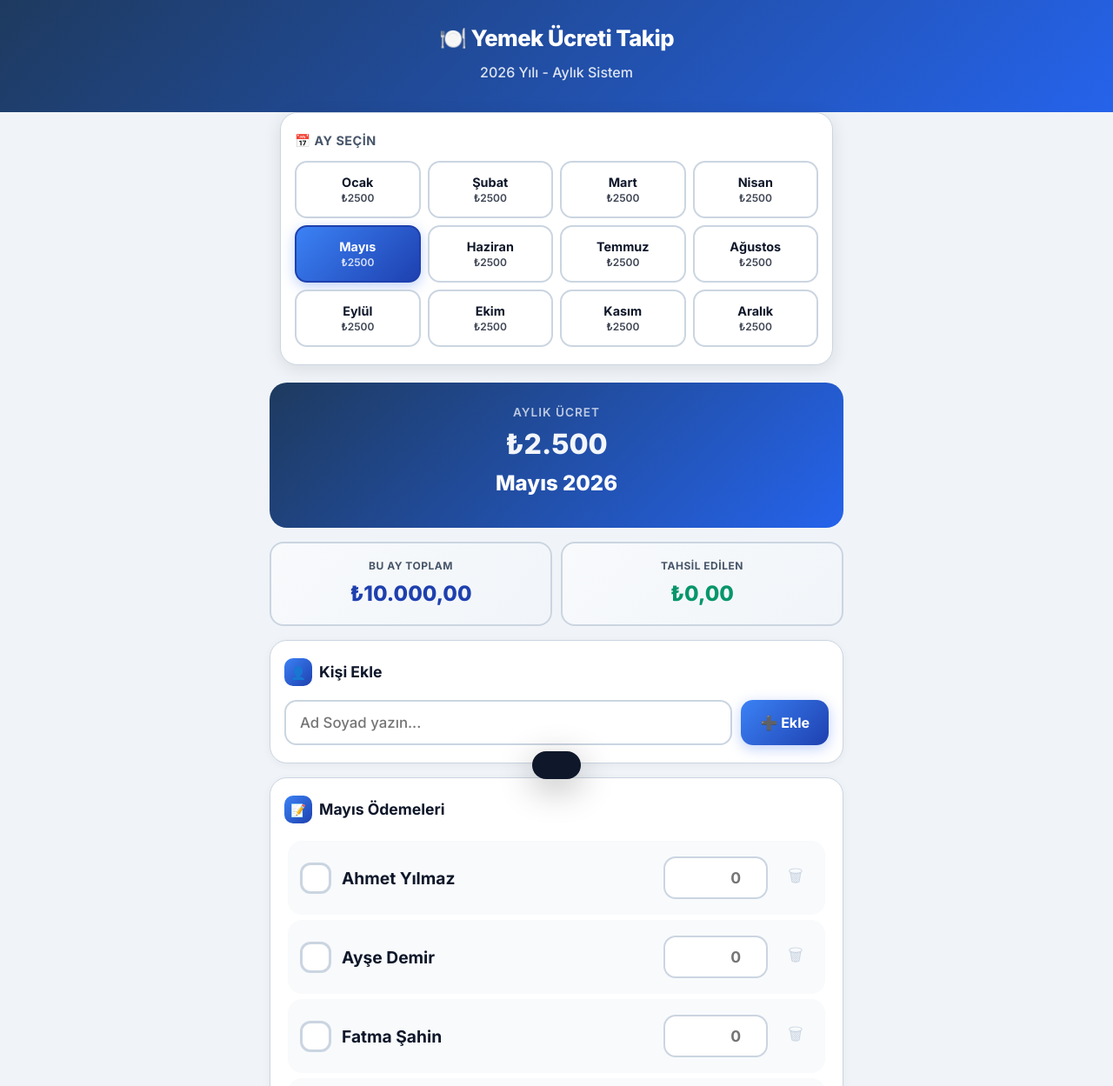
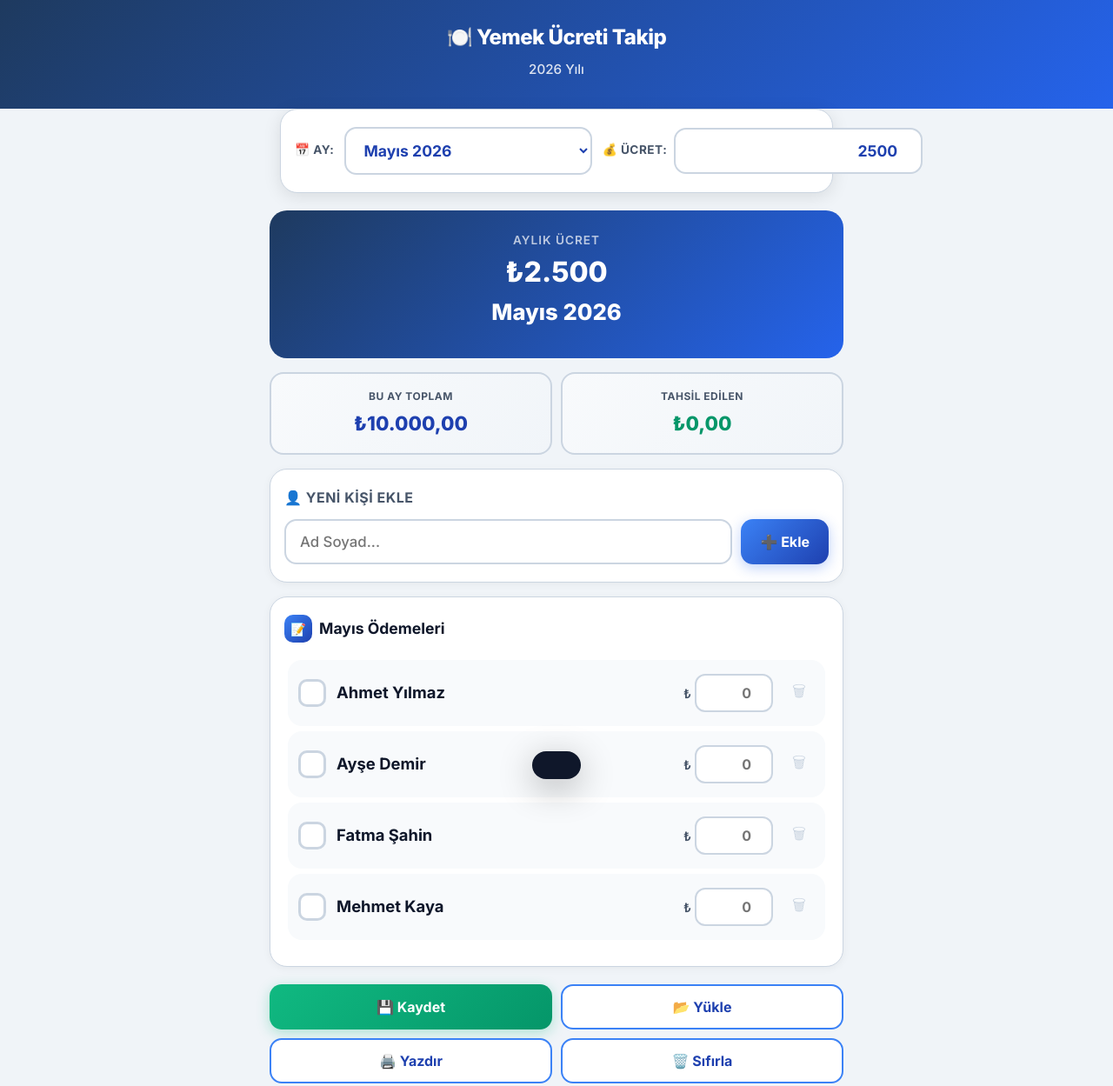
Before and after one commit to cedideabaliogluaihl/yemektakip, a plain HTML site: page index.html in a window 1280 px wide. Shown: the top 1249 px of the page at 87% size. Drawn offline with Linux system fonts and the light colour scheme.

Commit message:
Update index.html

```diff
--- a/index.html
+++ b/index.html
@@ -40,23 +40,21 @@
             color: white;
             padding: 24px 16px 32px;
             text-align: center;
-            position: relative;
-            overflow: hidden;
         }
         .header h1 {
-            font-size: 1.6rem;
+            font-size: 1.5rem;
             font-weight: 800;
             letter-spacing: -0.5px;
         }
         .header p {
-            font-size: 1rem;
+            font-size: 0.95rem;
             opacity: 0.85;
             margin-top: 6px;
             font-weight: 500;
         }
 
-        /* MONTH SELECTOR */
-        .month-selector {
+        /* MONTH SELECTOR - DROPDOWN */
+        .month-bar {
             background: var(--card);
             border-radius: 20px;
             padding: 20px 16px;
@@ -65,82 +63,90 @@
             z-index: 2;
             box-shadow: 0 4px 20px rgba(0,0,0,0.1);
             border: 1px solid var(--border);
+            display: flex;
+            gap: 12px;
+            align-items: center;
+            flex-wrap: wrap;
         }
-        .month-selector h3 {
-            font-size: 0.9rem;
+        .month-bar label {
+            font-size: 0.85rem;
             color: var(--text-light);
-            margin-bottom: 12px;
+            font-weight: 700;
             text-transform: uppercase;
             letter-spacing: 0.5px;
-            font-weight: 700;
         }
-        .month-grid {
-            display: grid;
-            grid-template-columns: repeat(3, 1fr);
-            gap: 8px;
-        }
-        @media (min-width: 640px) {
-            .month-grid { grid-template-columns: repeat(4, 1fr); }
-        }
-        .month-btn {
-            padding: 14px 8px;
+        .month-select {
+            flex: 1;
+            min-width: 140px;
+            padding: 14px 16px;
             border: 2px solid var(--border);
             border-radius: 14px;
-            background: white;
-            font-size: 0.9rem;
-            font-weight: 700;
-            cursor: pointer;
-            transition: all 0.2s;
-            text-align: center;
-            font-family: inherit;
-            color: var(--text);
-        }
-        .month-btn:hover { border-color: var(--primary-light); }
-        .month-btn.active {
-            background: linear-gradient(135deg, var(--primary-light), var(--primary));
-            color: white;
-            border-color: var(--primary);
-            box-shadow: 0 4px 15px rgba(37,99,235,0.3);
-        }
-        .month-btn .fee {
-            display: block;
-            font-size: 0.75rem;
-            opacity: 0.8;
-            margin-top: 2px;
-            font-weight: 600;
-        }
-
-        /* SECTION */
-        .section {
-            background: var(--card);
-            border-radius: 20px;
-            padding: 20px 16px;
-            margin-bottom: 16px;
-            box-shadow: 0 2px 10px rgba(0,0,0,0.05);
-            border: 1px solid var(--border);
-        }
-        .section-title {
             font-size: 1.1rem;
             font-weight: 700;
-            margin-bottom: 16px;
+            color: var(--primary);
+            background: white;
+            outline: none;
+            cursor: pointer;
+            font-family: inherit;
+        }
+        .month-select:focus {
+            border-color: var(--primary-light);
+            box-shadow: 0 0 0 4px rgba(59,130,246,0.15);
+        }
+        .fee-input-wrap {
             display: flex;
             align-items: center;
             gap: 8px;
-            color: var(--text);
+            flex: 1;
+            min-width: 160px;
         }
-        .section-title .icon {
-            width: 32px;
-            height: 32px;
-            border-radius: 10px;
-            background: linear-gradient(135deg, var(--primary-light), var(--primary));
-            color: white;
-            display: flex;
-            align-items: center;
-            justify-content: center;
-            font-size: 0.9rem;
+        .fee-input-wrap label {
+            font-size: 0.85rem;
+            white-space: nowrap;
+        }
+        .fee-input {
+            flex: 1;
+            padding: 14px 12px;
+            border: 2px solid var(--border);
+            border-radius: 14px;
+            font-size: 1.1rem;
+            font-weight: 700;
+            text-align: right;
+            color: var(--primary);
+            outline: none;
+            font-family: inherit;
+        }
+        .fee-input:focus {
+            border-color: var(--primary-light);
         }
 
-        /* STATS - AYLIK */
+        /* CURRENT MONTH DISPLAY */
+        .current-month {
+            background: linear-gradient(135deg, #1e3a5f, #2563eb);
+            color: white;
+            border-radius: 20px;
+            padding: 24px 20px;
+            margin-bottom: 16px;
+            text-align: center;
+        }
+        .current-month h2 {
+            font-size: 1.6rem;
+            font-weight: 800;
+            margin-bottom: 8px;
+        }
+        .current-month .fee-display {
+            font-size: 2rem;
+            font-weight: 800;
+        }
+        .current-month .fee-label {
+            font-size: 0.85rem;
+            opacity: 0.7;
+            font-weight: 600;
+            text-transform: uppercase;
+            letter-spacing: 1px;
+        }
+
+        /* MONTHLY STATS */
         .monthly-stats {
             display: grid;
             grid-template-columns: repeat(2, 1fr);
@@ -162,21 +168,35 @@
             letter-spacing: 0.5px;
         }
         .stat-box .value {
-            font-size: 1.5rem;
+            font-size: 1.4rem;
             font-weight: 800;
             margin-top: 4px;
         }
         .stat-box .value.blue { color: var(--primary); }
         .stat-box .value.green { color: var(--success); }
 
-        /* INPUTS */
-        .input-row {
+        /* ADD PERSON */
+        .add-section {
+            background: var(--card);
+            border-radius: 20px;
+            padding: 20px 16px;
+            margin-bottom: 16px;
+            box-shadow: 0 2px 10px rgba(0,0,0,0.05);
+            border: 1px solid var(--border);
+        }
+        .add-section h3 {
+            font-size: 1rem;
+            font-weight: 700;
+            margin-bottom: 12px;
+            color: var(--text-light);
+            text-transform: uppercase;
+            letter-spacing: 0.5px;
+        }
+        .add-row {
             display: flex;
             gap: 10px;
-            align-items: stretch;
         }
-        .input-row input[type="text"],
-        .input-row input[type="number"] {
+        .add-row input {
             flex: 1;
             padding: 14px 16px;
             border: 2px solid var(--border);
@@ -184,14 +204,12 @@
             font-size: 1.05rem;
             font-weight: 500;
             outline: none;
-            transition: all 0.2s;
             font-family: inherit;
         }
-        .input-row input:focus {
+        .add-row input:focus {
             border-color: var(--primary-light);
             box-shadow: 0 0 0 4px rgba(59,130,246,0.15);
         }
-
         .btn {
             padding: 14px 22px;
             border: none;
@@ -216,8 +234,8 @@
         .btn-danger {
             background: #fee2e2;
             color: var(--danger);
-            font-size: 0.9rem;
-            padding: 10px 16px;
+            font-size: 0.85rem;
+            padding: 8px 12px;
         }
         .btn-success {
             background: linear-gradient(135deg, #10b981, #059669);
@@ -229,44 +247,44 @@
             color: var(--primary);
             border: 2px solid var(--primary-light);
         }
-        .btn-sm { padding: 10px 16px; font-size: 0.9rem; }
 
-        /* CURRENT MONTH DISPLAY */
-        .current-month {
-            background: linear-gradient(135deg, #1e3a5f, #2563eb);
+        /* PEOPLE LIST */
+        .people-section {
+            background: var(--card);
+            border-radius: 20px;
+            padding: 20px 16px;
+            margin-bottom: 16px;
+            box-shadow: 0 2px 10px rgba(0,0,0,0.05);
+            border: 1px solid var(--border);
+        }
+        .people-section h3 {
+            font-size: 1.1rem;
+            font-weight: 700;
+            margin-bottom: 16px;
+            display: flex;
+            align-items: center;
+            gap: 8px;
+        }
+        .people-section h3 .icon {
+            width: 32px;
+            height: 32px;
+            border-radius: 10px;
+            background: linear-gradient(135deg, var(--primary-light), var(--primary));
             color: white;
-            border-radius: 20px;
-            padding: 24px 20px;
-            margin-bottom: 16px;
-            text-align: center;
-        }
-        .current-month h2 {
-            font-size: 1.5rem;
-            font-weight: 800;
-            margin-bottom: 8px;
-        }
-        .current-month .fee-display {
-            font-size: 2rem;
-            font-weight: 800;
-            opacity: 0.95;
-        }
-        .current-month .fee-label {
-            font-size: 0.85rem;
-            opacity: 0.7;
-            font-weight: 600;
-            text-transform: uppercase;
-            letter-spacing: 1px;
+            display: flex;
+            align-items: center;
+            justify-content: center;
+            font-size: 0.9rem;
         }
 
-        /* PERSON ROW */
         .person-list { padding: 4px; }
         .person-row {
             display: flex;
             align-items: center;
             gap: 12px;
-            padding: 16px 12px;
+            padding: 14px 10px;
             border-radius: 16px;
-            transition: background 0.2s;
+            transition: all 0.2s;
             margin-bottom: 6px;
             background: #f8fafc;
             border: 2px solid transparent;
@@ -276,17 +294,17 @@
         .person-row.paid .person-name { color: var(--success); }
 
         .check-box {
-            width: 36px;
-            height: 36px;
+            width: 32px;
+            height: 32px;
             border: 3px solid var(--border);
-            border-radius: 12px;
+            border-radius: 10px;
             display: flex;
             align-items: center;
             justify-content: center;
             cursor: pointer;
             transition: all 0.2s;
             flex-shrink: 0;
-            font-size: 1.2rem;
+            font-size: 1rem;
             font-weight: 800;
             background: white;
         }
@@ -296,23 +314,40 @@
             color: white;
         }
 
+        /* İSİM ALANI - GENİŞ */
         .person-name {
             flex: 1;
-            font-size: 1.2rem;
+            font-size: 1.15rem;
             font-weight: 700;
             min-width: 0;
+            color: var(--text);
+            line-height: 1.3;
+        }
+        .person-name .full-name {
+            display: block;
             overflow: hidden;
             text-overflow: ellipsis;
             white-space: nowrap;
-            color: var(--text);
         }
 
+        /* FİYAT ALANI - DAR */
+        .amount-wrap {
+            display: flex;
+            align-items: center;
+            gap: 4px;
+            flex-shrink: 0;
+        }
+        .amount-wrap .tl {
+            font-size: 0.9rem;
+            color: var(--text-light);
+            font-weight: 600;
+        }
         .amount-box {
-            width: 120px;
-            padding: 12px 14px;
+            width: 90px;
+            padding: 10px 8px;
             border: 2px solid var(--border);
-            border-radius: 14px;
-            font-size: 1.1rem;
+            border-radius: 12px;
+            font-size: 1rem;
             font-weight: 700;
             text-align: right;
             outline: none;
@@ -323,17 +358,17 @@
         .amount-box.paid { background: white; border-color: var(--success); color: var(--success); }
 
         .del-btn {
-            width: 40px;
-            height: 40px;
+            width: 36px;
+            height: 36px;
             border: none;
             background: transparent;
             color: #cbd5e1;
             cursor: pointer;
-            border-radius: 12px;
+            border-radius: 10px;
             display: flex;
             align-items: center;
             justify-content: center;
-            font-size: 1.2rem;
+            font-size: 1.1rem;
             transition: all 0.2s;
             flex-shrink: 0;
         }
@@ -344,24 +379,20 @@
             display: grid;
             grid-template-columns: 1fr 1fr;
             gap: 10px;
-            margin-top: 20px;
+            margin: 20px 0;
         }
         .actions .btn { width: 100%; }
-        @media (min-width: 640px) {
-            .actions { grid-template-columns: repeat(3, 1fr); }
-        }
 
-        /* YEARLY TOTAL - BOTTOM */
+        /* YEARLY TOTAL */
         .yearly-total {
             background: linear-gradient(135deg, #1e3a5f, #2563eb);
             color: white;
             border-radius: 20px;
             padding: 24px 20px;
-            margin-top: 20px;
             text-align: center;
         }
         .yearly-total h3 {
-            font-size: 0.9rem;
+            font-size: 0.85rem;
             text-transform: uppercase;
             letter-spacing: 2px;
             opacity: 0.8;
@@ -369,11 +400,11 @@
             margin-bottom: 8px;
         }
         .yearly-total .amount {
-            font-size: 2.2rem;
+            font-size: 2rem;
             font-weight: 800;
         }
         .yearly-total .detail {
-            font-size: 0.9rem;
+            font-size: 0.85rem;
             opacity: 0.8;
             margin-top: 4px;
             font-weight: 500;
@@ -456,25 +487,29 @@
 <body>
     <div class="header">
         <h1>🍽️ Yemek Ücreti Takip</h1>
-        <p>2026 Yılı - Aylık Sistem</p>
+        <p>2026 Yılı</p>
     </div>
 
     <div class="container">
-        <!-- Month Selector -->
-        <div class="month-selector no-print">
-            <h3>📅 Ay Seçin</h3>
-            <div class="month-grid" id="monthSelector"></div>
+        <!-- Month Selector - Dropdown -->
+        <div class="month-bar no-print">
+            <label>📅 Ay:</label>
+            <select class="month-select" id="monthSelect" onchange="selectMonth(this.value)"></select>
+            <div class="fee-input-wrap">
+                <label>💰 Ücret:</label>
+                <input type="number" class="fee-input" id="feeInput" onchange="updateFee(this.value)">
+            </div>
         </div>
 
         <!-- Current Month Display -->
-        <div class="current-month" id="currentMonthDisplay">
+        <div class="current-month">
             <div class="fee-label">Aylık Ücret</div>
             <div class="fee-display" id="currentFee">₺0</div>
             <h2 id="currentMonthName">Ay Seçin</h2>
         </div>
 
         <!-- Monthly Stats -->
-        <div class="monthly-stats" id="monthlyStats">
+        <div class="monthly-stats">
             <div class="stat-box">
                 <div class="label">Bu Ay Toplam</div>
                 <div class="value blue" id="monthTotal">₺0</div>
@@ -486,23 +521,17 @@
         </div>
 
         <!-- Add Person -->
-        <div class="section no-print">
-            <div class="section-title">
-                <div class="icon">👤</div>
-                Kişi Ekle
-            </div>
-            <div class="input-row">
-                <input type="text" id="newName" placeholder="Ad Soyad yazın..." onkeypress="if(event.key==='Enter') addPerson()">
+        <div class="add-section no-print">
+            <h3>👤 Yeni Kişi Ekle</h3>
+            <div class="add-row">
+                <input type="text" id="newName" placeholder="Ad Soyad..." onkeypress="if(event.key==='Enter') addPerson()">
                 <button class="btn btn-primary" onclick="addPerson()">➕ Ekle</button>
             </div>
         </div>
 
         <!-- People List -->
-        <div class="section" id="peopleSection">
-            <div class="section-title">
-                <div class="icon">📝</div>
-                <span id="peopleTitle">Ödemeler</span>
-            </div>
+        <div class="people-section">
+            <h3><span class="icon">📝</span> <span id="peopleTitle">Ödemeler</span></h3>
             <div class="person-list" id="personList"></div>
         </div>
 
@@ -511,13 +540,14 @@
             <button class="btn btn-success" onclick="exportData()">💾 Kaydet</button>
             <button class="btn btn-outline" onclick="showImport()">📂 Yükle</button>
             <button class="btn btn-outline" onclick="window.print()">🖨️ Yazdır</button>
+            <button class="btn btn-outline" onclick="resetData()">🗑️ Sıfırla</button>
         </div>
 
-        <!-- Yearly Total - Bottom -->
+        <!-- Yearly Total -->
         <div class="yearly-total" id="yearlyTotal">
             <h3>2026 Yıllık Toplam</h3>
             <div class="amount" id="yearlyAmount">₺0</div>
-            <div class="detail" id="yearlyDetail">0 kişi × 12 ay</div>
+            <div class="detail" id="yearlyDetail">0 kişi</div>
         </div>
     </div>
 
@@ -542,10 +572,10 @@
         let monthlyFees = [2500,2500,2500,2500,2500,2500,2500,2500,2500,2500,2500,2500];
         let people = ['Ahmet Yılmaz', 'Mehmet Kaya', 'Ayşe Demir', 'Fatma Şahin'];
         let data = {};
-        let currentMonth = new Date().getMonth(); // 0-11
+        let currentMonth = new Date().getMonth();
 
         function init() {
-            const saved = localStorage.getItem('yemekTakip_v4');
+            const saved = localStorage.getItem('yemekTakip_v5');
             if (saved) {
                 const p = JSON.parse(saved);
                 monthlyFees = p.monthlyFees || monthlyFees;
@@ -555,7 +585,7 @@
             }
             ensureData();
             people.sort((a,b) => a.localeCompare(b, 'tr'));
-            renderMonthSelector();
+            renderMonthSelect();
             render();
         }
 
@@ -569,31 +599,28 @@
         }
 
         function save() {
-            localStorage.setItem('yemekTakip_v4', JSON.stringify({monthlyFees, people, data, currentMonth}));
+            localStorage.setItem('yemekTakip_v5', JSON.stringify({monthlyFees, people, data, currentMonth}));
             updateStats();
         }
 
+        function renderMonthSelect() {
+            const sel = document.getElementById('monthSelect');
+            sel.innerHTML = months.map((m, i) =>
+                `<option value="${i}" ${i === currentMonth ? 'selected' : ''}>${m} 2026</option>`
+            ).join('');
+            document.getElementById('feeInput').value = monthlyFees[currentMonth];
+        }
+
         function selectMonth(idx) {
-            currentMonth = idx;
+            currentMonth = parseInt(idx);
+            document.getElementById('feeInput').value = monthlyFees[currentMonth];
             save();
-            renderMonthSelector();
             render();
         }
 
-        function renderMonthSelector() {
-            const c = document.getElementById('monthSelector');
-            c.innerHTML = months.map((m, i) => `
-                <button class="month-btn ${i === currentMonth ? 'active' : ''}" onclick="selectMonth(${i})">
-                    ${m}
-                    <span class="fee">₺${monthlyFees[i]}</span>
-                </button>
-            `).join('');
-        }
-
-        function updateMonthFee(val) {
+        function updateFee(val) {
             monthlyFees[currentMonth] = parseFloat(val) || 0;
             save();
-            renderMonthSelector();
             render();
             showToast(months[currentMonth] + ' ücreti: ₺' + monthlyFees[currentMonth]);
         }
@@ -645,13 +672,11 @@
             const fee = monthlyFees[currentMonth];
             let monthTotal = people.length * fee;
             let monthPaid = 0;
-            let yearlyTotal = 0;
             let yearlyPaid = 0;
 
             people.forEach(p => {
                 monthPaid += data[p][currentMonth].paid;
                 months.forEach((_,i) => {
-                    yearlyTotal += monthlyFees[i];
                     yearlyPaid += data[p][i].paid;
                 });
             });
@@ -659,18 +684,16 @@
             document.getElementById('monthTotal').textContent = '₺' + monthTotal.toLocaleString('tr-TR',{minimumFractionDigits:2});
             document.getElementById('monthPaid').textContent = '₺' + monthPaid.toLocaleString('tr-TR',{minimumFractionDigits:2});
             document.getElementById('yearlyAmount').textContent = '₺' + yearlyPaid.toLocaleString('tr-TR',{minimumFractionDigits:2});
-            document.getElementById('yearlyDetail').textContent = people.length + ' kişi × 12 ay = ' + yearlyTotal.toLocaleString('tr-TR') + ' ₺';
+            document.getElementById('yearlyDetail').textContent = people.length + ' kişi kayıtlı';
         }
 
         function render() {
             const fee = monthlyFees[currentMonth];
 
-            // Current month display
             document.getElementById('currentFee').textContent = '₺' + fee.toLocaleString('tr-TR');
             document.getElementById('currentMonthName').textContent = months[currentMonth] + ' 2026';
             document.getElementById('peopleTitle').textContent = months[currentMonth] + ' Ödemeleri';
 
-            // Person list
             const list = document.getElementById('personList');
             list.innerHTML = people.map(person => {
                 const d = data[person][currentMonth];
@@ -680,11 +703,16 @@
                     <div class="check-box ${isPaid ? 'checked' : ''}" onclick="toggleStatus('${person}')">
                         ${isPaid ? '✓' : ''}
                     </div>
-                    <div class="person-name">${person}</div>
-                    <input type="number" class="amount-box ${isPaid ? 'paid' : ''}"
-                        value="${d.paid > 0 ? d.paid : ''}"
-                        placeholder="0"
-                        onchange="updatePaid('${person}',this.value)">
+                    <div class="person-name">
+                        <span class="full-name">${person}</span>
+                    </div>
+                    <div class="amount-wrap">
+                        <span class="tl">₺</span>
+                        <input type="number" class="amount-box ${isPaid ? 'paid' : ''}"
+                            value="${d.paid > 0 ? d.paid : ''}"
+                            placeholder="0"
+                            onchange="updatePaid('${person}',this.value)">
+                    </div>
                     <button class="del-btn no-print" onclick="removePerson('${person}')">🗑</button>
                 </div>`;
             }).join('');
@@ -716,7 +744,7 @@
                 if (parsed.currentMonth !== undefined) currentMonth = parsed.currentMonth;
                 people.sort((a,b) => a.localeCompare(b, 'tr'));
                 save();
-                renderMonthSelector();
+                renderMonthSelect();
                 render();
                 hideImport();
                 document.getElementById('importText').value = '';
@@ -724,6 +752,16 @@
             } catch(e) {
                 showToast('Hata: ' + e.message);
             }
+        }
+
+        function resetData() {
+            if (!confirm('TÜM VERİLER SİLİNECEK! Emin misiniz?')) return;
+            people = [];
+            data = {};
+            monthlyFees = [2500,2500,2500,2500,2500,2500,2500,2500,2500,2500,2500,2500];
+            save();
+            render();
+            showToast('Sistem sıfırlandı');
         }
 
         function showToast(msg) {
```
